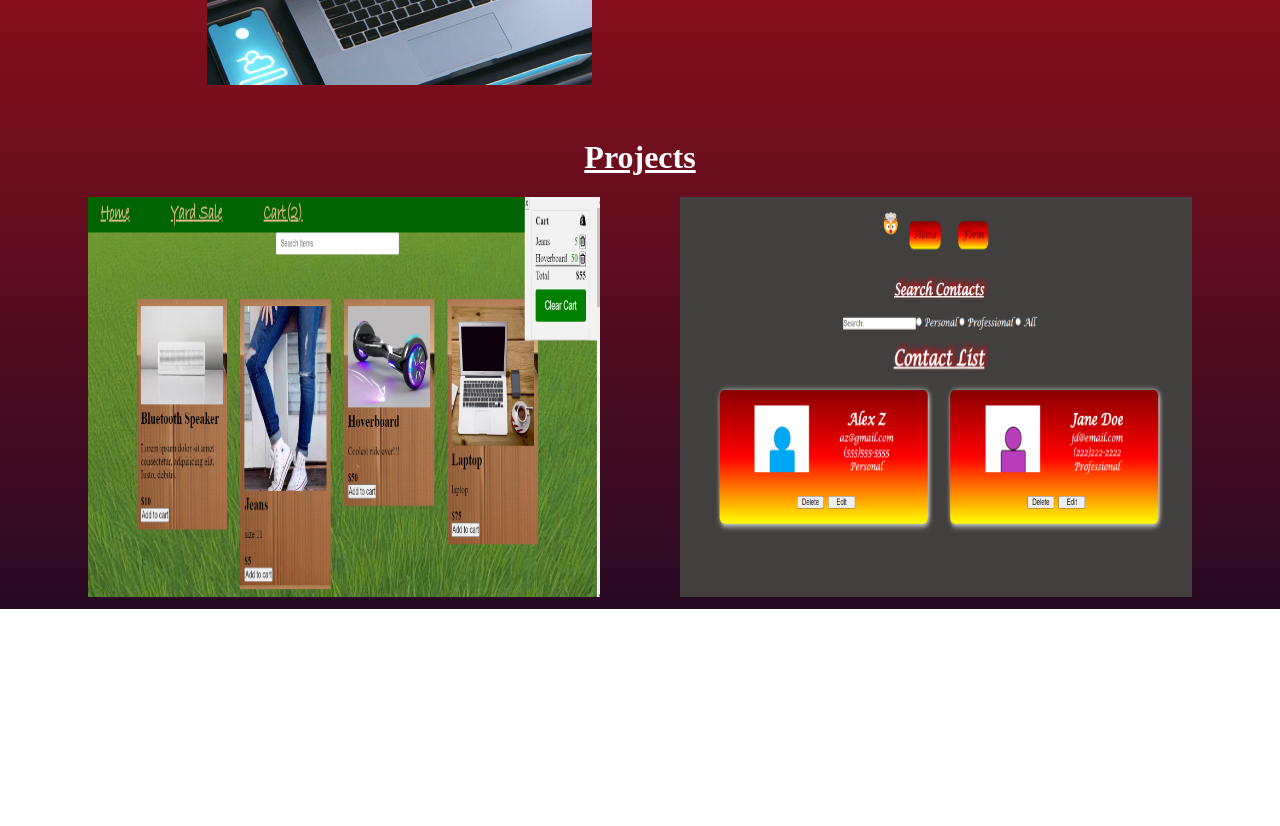
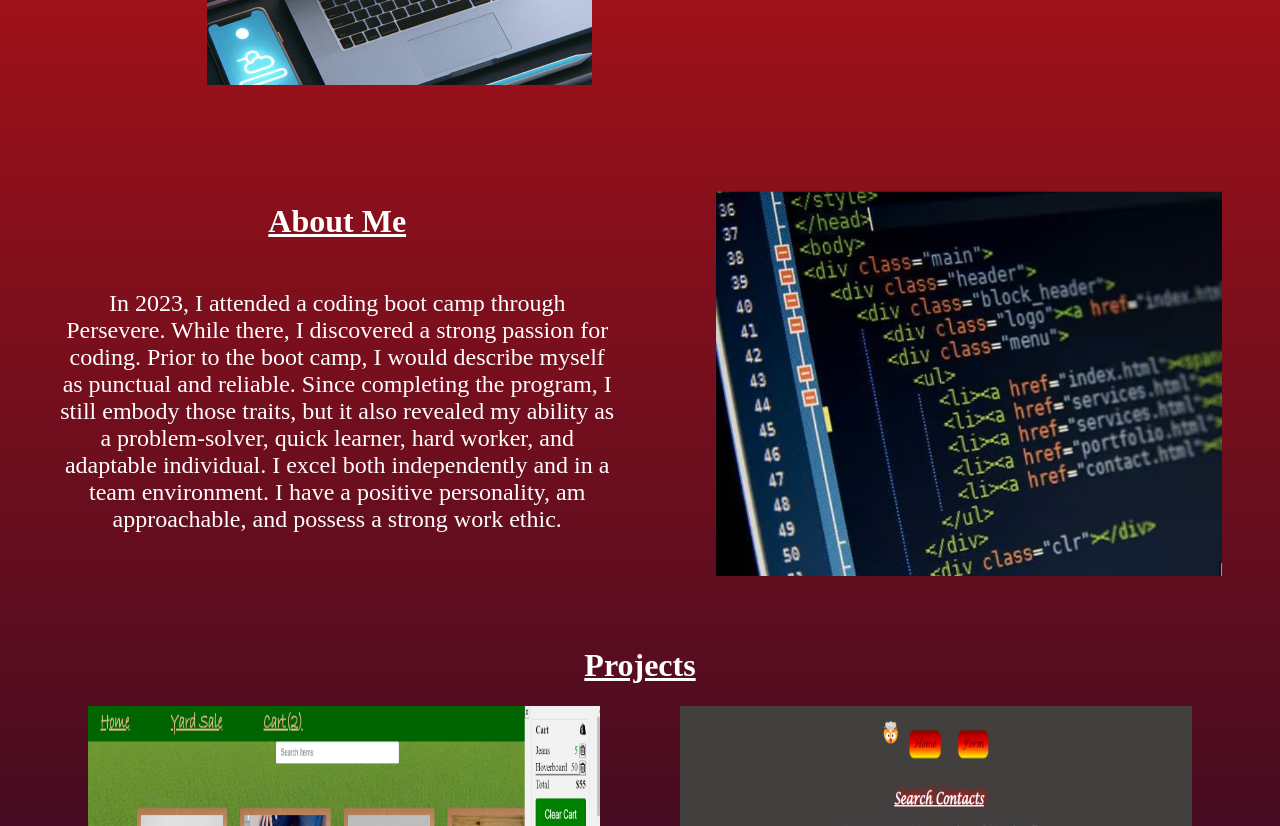
Before and after one commit to Jesszim/github.io, a React (Create React App) app: page / in a window 1280 px wide. Shown: the part 500-1326 px from the top of the page. Before the commit the page ends 1109 px from the top, so only its background shows below. Built offline with nearby package versions, Linux system fonts and the light colour scheme.

Commit message:
about section

```diff
--- a/src/App.css
+++ b/src/App.css
@@ -8,7 +8,75 @@ body{
     color: #fff;
 }
 
-/* projects css */
+/*/////////// navbar section /////////////*/
+
+#navbar-container{
+  background-image: url(/src/images/keyboard.jpg);
+  background-position: center;
+  background-size: cover;
+  display: flex;
+  align-items: center;
+  justify-content: space-between;
+}
+#logo{
+  height: 100px;
+  padding: 20px;
+}
+.navlink{
+  padding: 10px 20px;
+  margin: 0 10px;
+ background-color:#270a24;
+color: #fff;
+}
+.navlink:hover{
+  background-color:#D41414;
+  color: #fff;
+}
+
+/*/////////////// title section/////////////// */
+
+#title-container{
+  display: flex;
+  color: #fff;
+  align-items: center;
+  justify-content: space-evenly;
+  margin: 50px 0;
+}
+#mypic{
+  width: 50%;
+}
+#title-section{
+  padding-right: 200px;
+}
+
+#contact-icons{
+  font-size: 40px;
+  display: flex;
+  justify-content: space-evenly;
+}
+#gmailicon{
+  color: red;
+}
+#linkedinicon{
+  color: dodgerblue;
+}
+/* //////////////About Me Section////////// */
+
+#aboutme{
+  display: flex;
+  align-items: center;
+  color: #fff;
+
+}
+.about-box{
+  margin: 50px;
+  font-weight: 100;
+}
+#about-img{
+  width: 40%;
+}
+
+/* ////////////projects section/////////// */
 #projects-container{
   display: flex;
   justify-content: space-evenly;
--- a/src/App.js
+++ b/src/App.js
@@ -1,6 +1,7 @@
 import Navbar from './Components/Navbar';
 import Title from './Components/Title';
 import Projects from './Components/Projects';
+import AboutMe from './Components/AboutMe';
 import './App.css';
 
 function App() {
@@ -8,6 +9,7 @@ function App() {
     <div>
   <Navbar/>
  <Title/>
+ <AboutMe/>
 <Projects/>
   </div>
   );
--- /dev/null
+++ b/src/Components/AboutMe.jsx
@@ -0,0 +1,14 @@
+import code from "../images/html code.png"
+
+function AboutMe() {
+  return(
+    <div id="aboutme">
+<div >
+  <h1 className="section-title">About Me</h1>
+  <h2 className="about-box">In 2023, I attended a coding boot camp through Persevere. While there, I discovered a strong passion for coding. Prior to the boot camp, I would describe myself as punctual and reliable. Since completing the program, I still embody those traits, but it also revealed my ability as a problem-solver, quick learner, hard worker, and adaptable individual. I excel both independently and in a team environment. I have a positive personality, am approachable, and possess a strong work ethic. </h2>
+</div>
+<img src={code} className="about-box" id="about-img"/>
+    </div>
+  )
+}
+export default AboutMe
--- a/src/Components/Navbar.jsx
+++ b/src/Components/Navbar.jsx
@@ -1,5 +1,4 @@
 import logo from "../images/logo.png"
-import "./navbar.css"
 
 function Navbar() {
   return (
--- a/src/Components/Title.jsx
+++ b/src/Components/Title.jsx
@@ -2,7 +2,6 @@ import { BiLogoLinkedinSquare } from "react-icons/bi"
 import { VscGithubInverted } from "react-icons/vsc";
 import { TbBrandGmail } from "react-icons/tb";
 import computer from "../images/jessicacomp.png"
-import "./title.css"
 
 function Title() {
   return (
--- a/src/Components/navbar.css
+++ /dev/null
@@ -1,22 +0,0 @@
-#navbar-container{
-  background-image: url(/src/images/keyboard.jpg);
-  background-position: center;
-  background-size: cover;
-  display: flex;
-  align-items: center;
-  justify-content: space-between;
-}
-#logo{
-  height: 100px;
-  padding: 20px;
-}
-.navlink{
-  padding: 10px 20px;
-  margin: 0 10px;
- background-color:#270a24;
-color: #fff;
-}
-.navlink:hover{
-  background-color:#D41414;
-  color: #fff;
-}
--- a/src/Components/title.css
+++ /dev/null
@@ -1,25 +0,0 @@
-#title-container{
-  display: flex;
-  color: #fff;
-  align-items: center;
-  justify-content: space-evenly;
-  margin: 50px 0;
-}
-#mypic{
-  width: 50%;
-}
-#title-section{
-  padding-right: 200px;
-}
-
-#contact-icons{
-  font-size: 40px;
-  display: flex;
-  justify-content: space-evenly;
-}
-#gmailicon{
-  color: red;
-}
-#linkedinicon{
-  color: dodgerblue;
-}
```
Also changed, not shown: src/images/html code.png (added).
